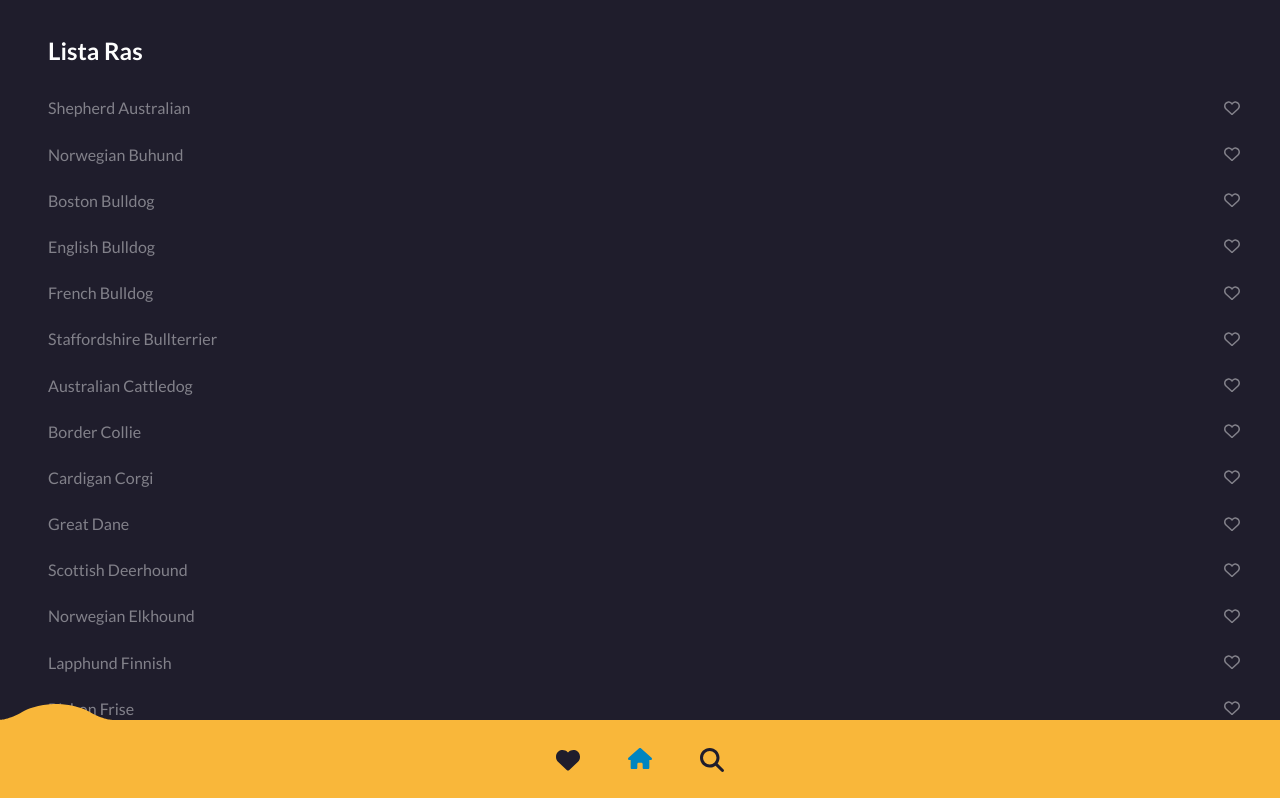
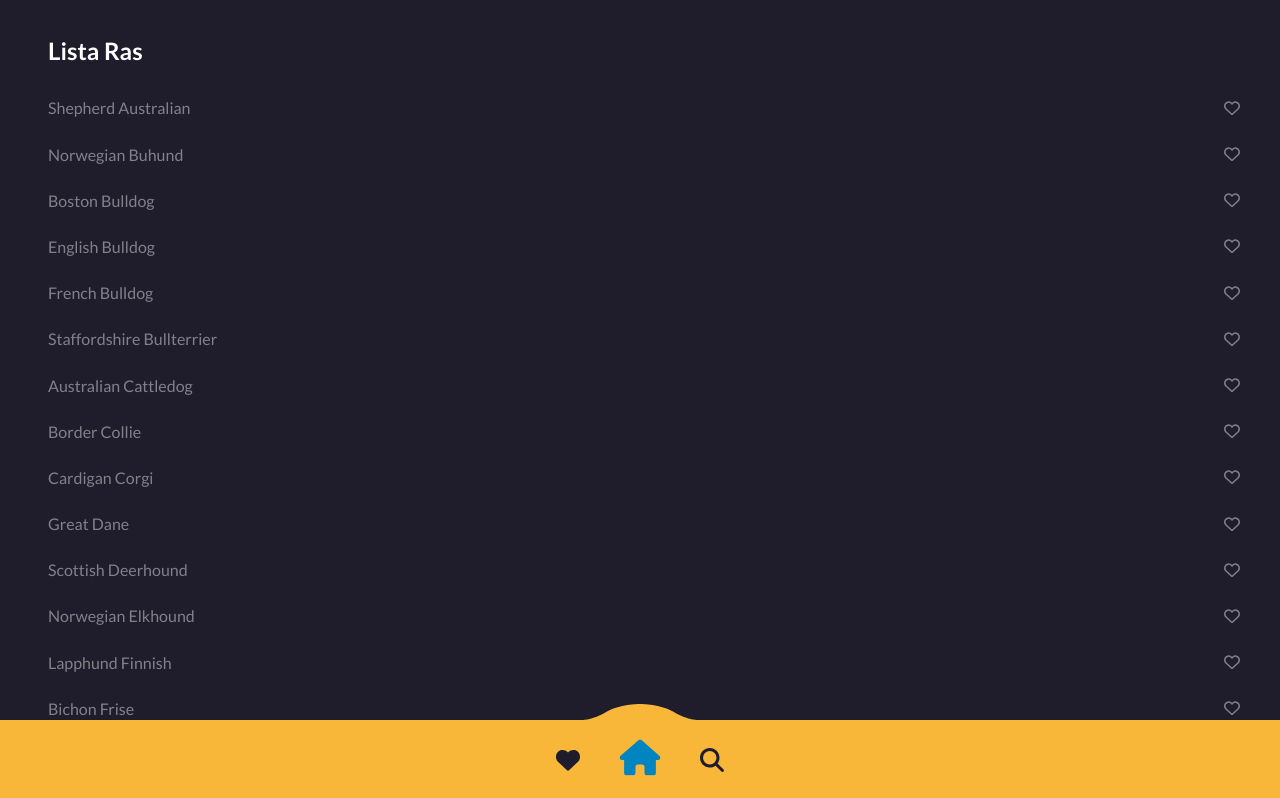
Before and after one commit to Kuba429/woof, a React (Vite) app: page / in a window 1280 px wide. Shown: the top 798 px of the page. Built offline with nearby package versions, Linux system fonts and the light colour scheme.

Commit message:
fala podaza za aktywnym linkiem

```diff
--- a/src/components/Navbar.module.scss
+++ b/src/components/Navbar.module.scss
@@ -18,7 +18,8 @@
 	object-fit: fill;
 	top: 0;
 	left: 0;
-	transform: translateY(-100%);
+	transform: translate(-50%, -100%);
+	transition: ease all 0.2s;
 	padding: 0;
 	margin: 0;
 	svg {
@@ -33,9 +34,10 @@
 	height: 1.5rem;
 	aspect-ratio: 1 / 1;
 	fill: var(--bg);
-	transition: fill ease 0.2s;
+	transition: all ease 0.2s;
 	position: relative;
 }
 .active {
 	fill: #0085c0;
+	transform: scale(1.7);
 }
--- a/src/components/Navbar.tsx
+++ b/src/components/Navbar.tsx
@@ -1,21 +1,38 @@
-import { NavLink } from "react-router-dom";
+import { NavLink, useLocation } from "react-router-dom";
 import styles from "./Navbar.module.scss";
-import { ReactNode } from "react";
+import { ReactNode, useEffect, useRef } from "react";
+import { atom, useAtom } from "jotai";
 
+const waveAtom = atom(window.innerWidth / 2);
 export function Navbar() {
+	const [waveX] = useAtom(waveAtom);
 	return (
 		<div className={styles.navbar}>
 			<NavItem to="/liked">{likedIcon}</NavItem>
 			<NavItem to="/">{homeIcon}</NavItem>
 			<NavItem to="/search">{searchIcon}</NavItem>
-			<div className={styles.wave}>{waveIcon}</div>
+			<div style={{ left: waveX }} className={styles.wave}>
+				{waveIcon}
+			</div>
 		</div>
 	);
 }
 
 function NavItem({ to, children }: { to: string; children: ReactNode }) {
+	const location = useLocation();
+	const ref = useRef<HTMLAnchorElement | null>(null);
+	const [, setWaveX] = useAtom(waveAtom);
+	useEffect(() => {
+		// jeśli ścieżka zmieniła się na tą, ustaw falę nad tą ikonką
+		if (location.pathname !== to) return;
+		const rect = ref.current?.getBoundingClientRect();
+		if (!rect) return;
+		const middle = rect.left + rect.width / 2;
+		setWaveX(middle);
+	}, [location, setWaveX]);
 	return (
 		<NavLink
+			ref={ref}
 			className={({ isActive }) =>
 				(isActive ? styles.active : "") + " " + styles.link
 			}
```
